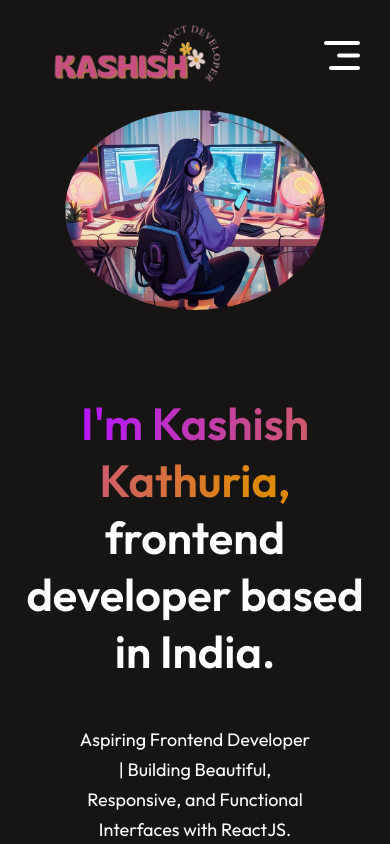
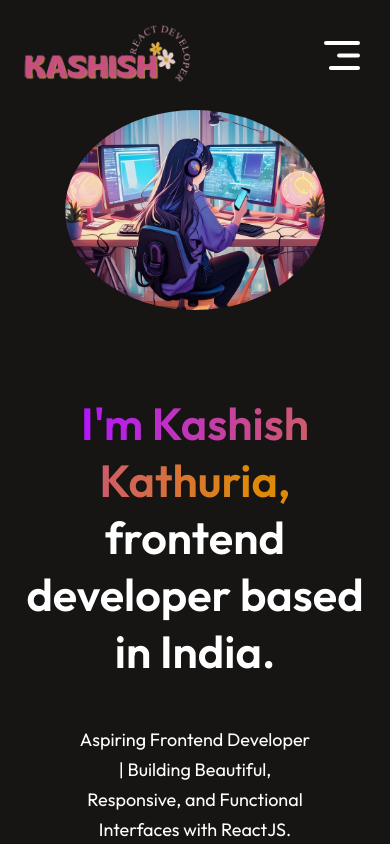
Before and after one commit to imkashishkathuria/my-portfolio, a React (Vite) app: page / in a window 390 px wide. Shown: the top 844 px of the page. Built offline with nearby package versions, Linux system fonts and the light colour scheme.

Commit message:
responsiveness

```diff
--- a/src/Components/Navbar/Navbar.css
+++ b/src/Components/Navbar/Navbar.css
@@ -2,7 +2,7 @@
     display: flex;
     align-items: center;
     justify-content: space-between;
-    margin: 20px 20px;
+    margin: 20px 50px;
     /* position: fixed; */
 }
 
@@ -55,7 +55,7 @@
 
 @media (max-width:768px) {
     .navbar{
-        margin: 20px 50px;
+        margin: 20px 20px;
     }
 
     .nav-connect{
```
